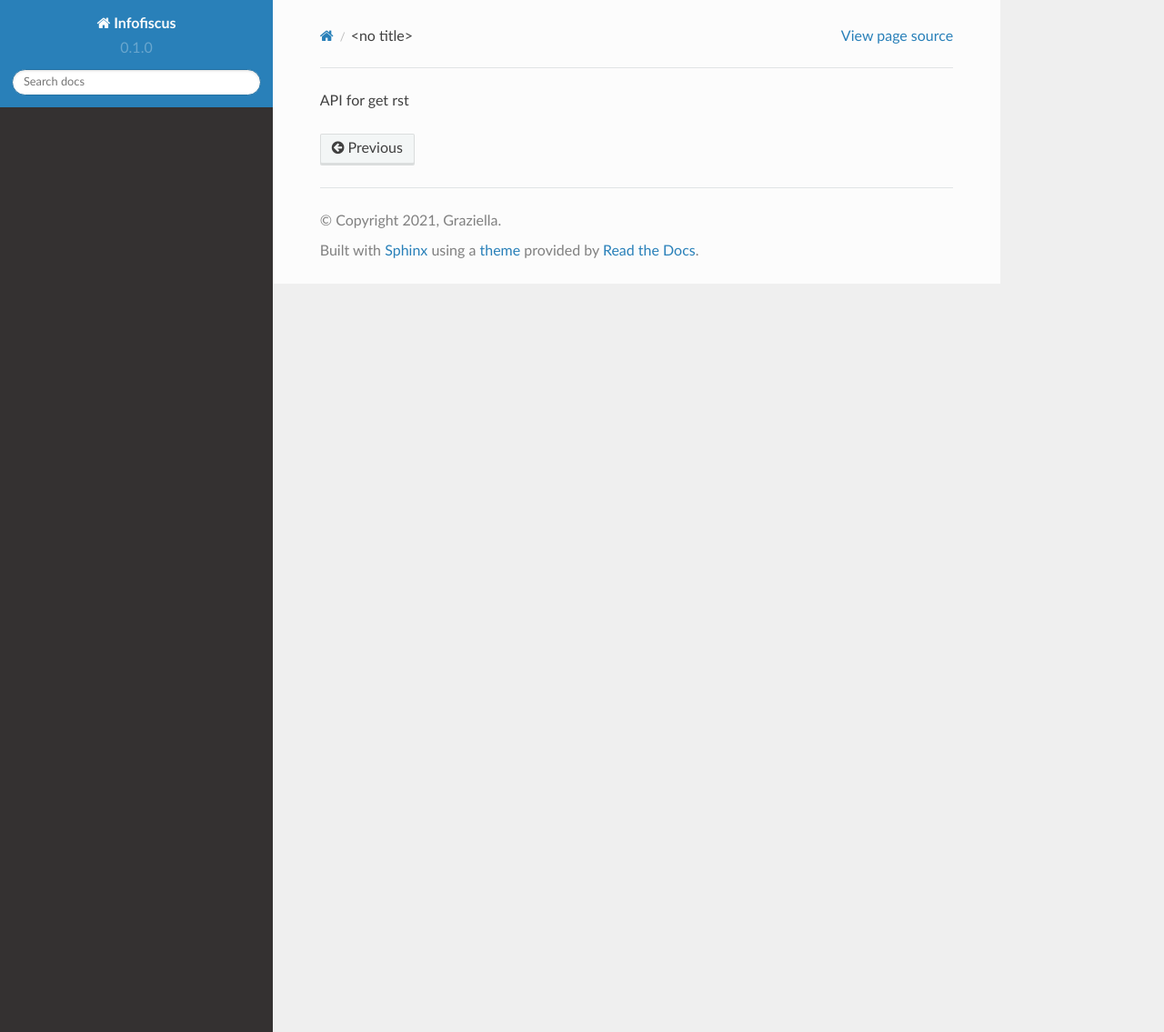
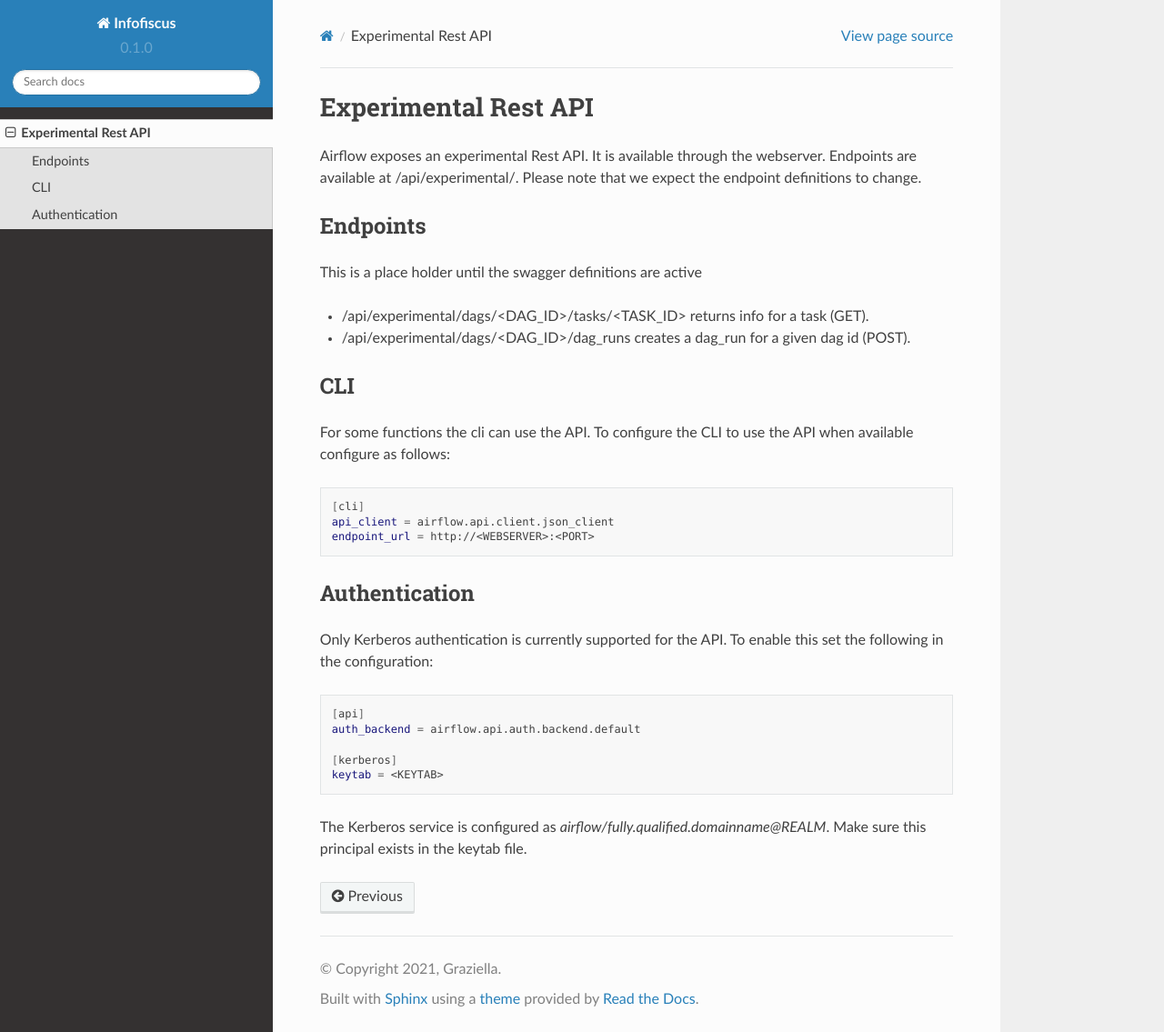
Before and after one commit to VijayKumarS-git/rtd-tutorial, a Sphinx documentation site: the page built from docs/source/getARbyAccount.rst, in a window 1280 px wide and 1135 px high. Shown: the whole window at 91% size. Built offline with Sphinx 7.4.7 and the Read the Docs theme 2.0.0, drawn with Linux system fonts in a browser that asks for light colours.

Commit message:
Update getARbyAccount.rst

```diff
--- a/docs/source/getARbyAccount.rst
+++ b/docs/source/getARbyAccount.rst
@@ -1 +1,43 @@
-API for get rst
+Experimental Rest API
+=====================
+
+Airflow exposes an experimental Rest API. It is available through the webserver. Endpoints are
+available at /api/experimental/. Please note that we expect the endpoint definitions to change.
+
+Endpoints
+---------
+
+This is a place holder until the swagger definitions are active
+
+* /api/experimental/dags/<DAG_ID>/tasks/<TASK_ID> returns info for a task (GET).
+* /api/experimental/dags/<DAG_ID>/dag_runs creates a dag_run for a given dag id (POST).
+
+CLI
+-----
+
+For some functions the cli can use the API. To configure the CLI to use the API when available
+configure as follows:
+
+.. code-block:: bash
+
+    [cli]
+    api_client = airflow.api.client.json_client
+    endpoint_url = http://<WEBSERVER>:<PORT>
+
+
+Authentication
+--------------
+
+Only Kerberos authentication is currently supported for the API. To enable this set the following
+in the configuration:
+
+.. code-block:: bash
+
+    [api]
+    auth_backend = airflow.api.auth.backend.default
+
+    [kerberos]
+    keytab = <KEYTAB>
+
+The Kerberos service is configured as `airflow/fully.qualified.domainname@REALM`. Make sure this
+principal exists in the keytab file.
```
